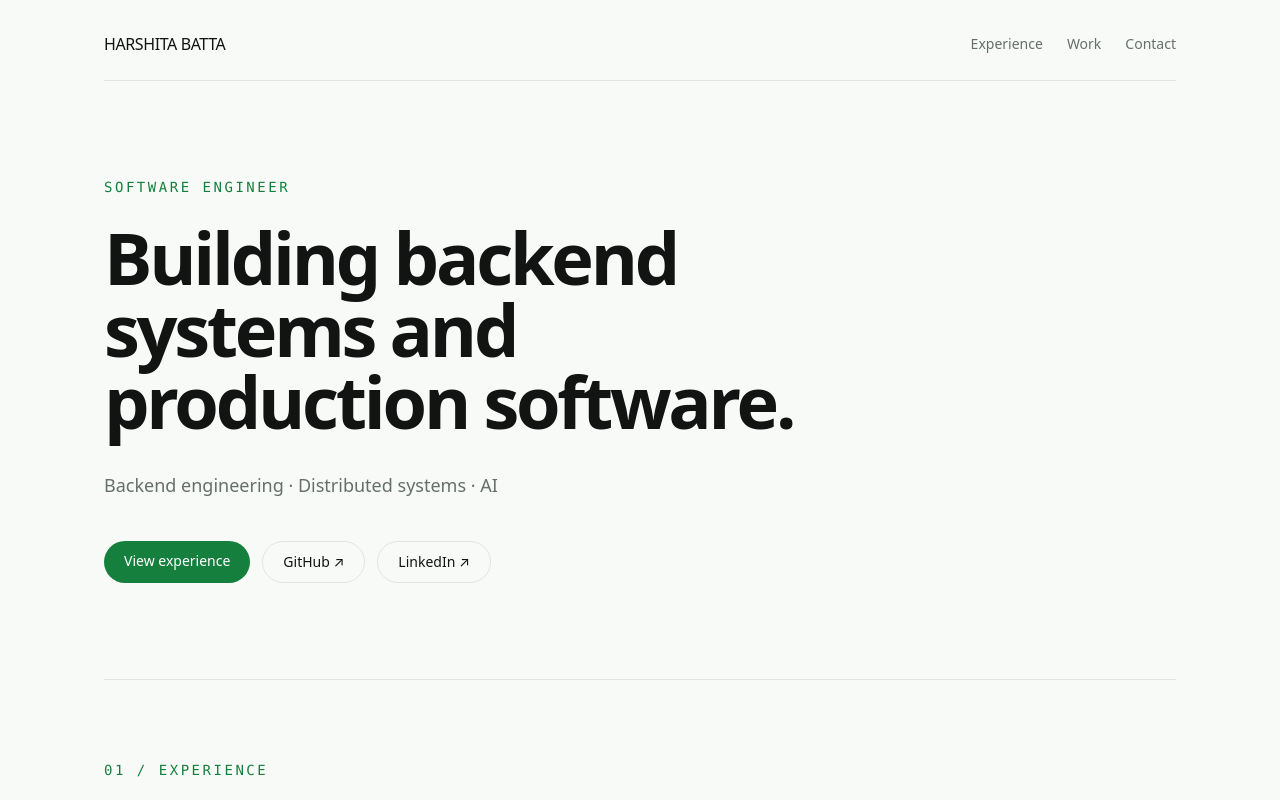
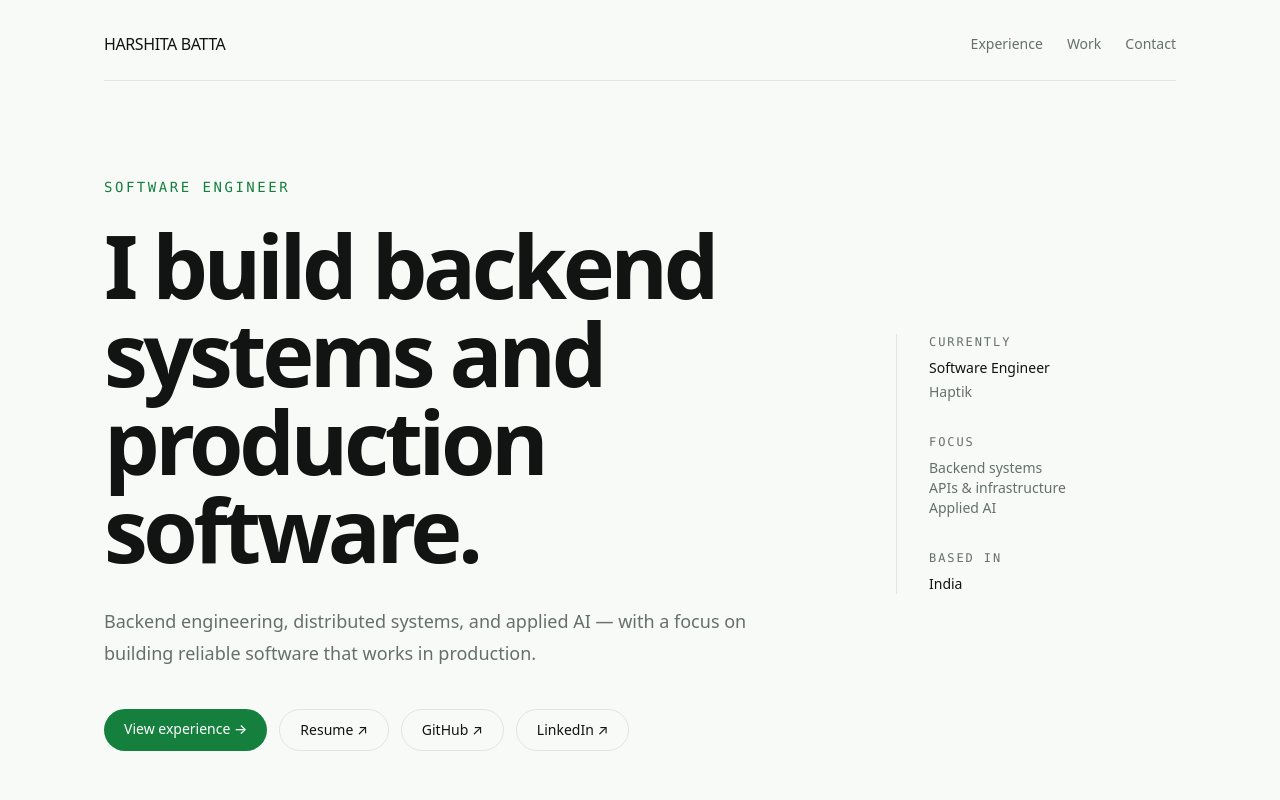
Before and after one commit to harshitabatta/Portfolio, a Next.js app: page / in a window 1280 px wide. Shown: the top 800 px of the page. Built offline with nearby package versions, Linux system fonts and the light colour scheme.

Commit message:
feat: refine portfolio hero and navigation actions

```diff
--- a/src/app/page.tsx
+++ b/src/app/page.tsx
@@ -5,7 +5,9 @@ export default function Home() {
     <main className="min-h-screen bg-[rgb(var(--background))] text-ink">
       <div className="mx-auto max-w-6xl px-6 py-8 sm:px-8 lg:px-10">
         <header className="flex items-center justify-between border-b border-line pb-6">
-          <Link href="#top" className="font-medium tracking-tight">HARSHITA BATTA</Link>
+          <Link href="#top" className="font-medium tracking-tight">
+            HARSHITA BATTA
+          </Link>
           <nav className="flex items-center gap-6 text-sm text-muted">
             <Link href="#experience" className="transition-colors hover:text-accent">Experience</Link>
             <Link href="#work" className="transition-colors hover:text-accent">Work</Link>
@@ -13,17 +15,49 @@ export default function Home() {
           </nav>
         </header>
 
-        <section id="top" className="flex min-h-[70vh] items-center py-24">
-          <div className="max-w-3xl">
+        <section id="top" className="grid min-h-[72vh] items-center gap-16 py-20 lg:grid-cols-[minmax(0,1fr)_280px] lg:py-24">
+          <div className="max-w-4xl">
             <p className="mb-6 font-mono text-sm uppercase tracking-[0.18em] text-accent">Software Engineer</p>
-            <h1 className="text-5xl font-semibold tracking-[-0.045em] sm:text-7xl">Building backend systems and production software.</h1>
-            <p className="mt-8 max-w-2xl text-lg leading-8 text-muted">Backend engineering · Distributed systems · AI</p>
+            <h1 className="text-5xl font-semibold leading-[0.98] tracking-[-0.05em] sm:text-7xl lg:text-[5.5rem]">
+              I build backend systems and production software.
+            </h1>
+            <p className="mt-8 max-w-2xl text-lg leading-8 text-muted">
+              Backend engineering, distributed systems, and applied AI — with a focus on building reliable software that works in production.
+            </p>
+
             <div className="mt-10 flex flex-wrap gap-3 text-sm">
-              <a href="#experience" className="rounded-full bg-accent px-5 py-2.5 font-medium text-white transition-colors hover:bg-accent-strong">View experience</a>
-              <a href="https://github.com/harshitabatta" target="_blank" rel="noreferrer" className="rounded-full border border-line px-5 py-2.5 transition-colors hover:border-accent hover:text-accent">GitHub ↗</a>
-              <a href="https://www.linkedin.com/in/harshita-batta/" target="_blank" rel="noreferrer" className="rounded-full border border-line px-5 py-2.5 transition-colors hover:border-accent hover:text-accent">LinkedIn ↗</a>
+              <a href="#experience" className="rounded-full bg-accent px-5 py-2.5 font-medium text-white transition-colors hover:bg-accent-strong">
+                View experience →
+              </a>
+              <a href="/Harshita_Batta_Resume.pdf" className="rounded-full border border-line px-5 py-2.5 transition-colors hover:border-accent hover:text-accent">
+                Resume ↗
+              </a>
+              <a href="https://github.com/harshitabatta" target="_blank" rel="noreferrer" className="rounded-full border border-line px-5 py-2.5 transition-colors hover:border-accent hover:text-accent">
+                GitHub ↗
+              </a>
+              <a href="https://www.linkedin.com/in/harshita-batta/" target="_blank" rel="noreferrer" className="rounded-full border border-line px-5 py-2.5 transition-colors hover:border-accent hover:text-accent">
+                LinkedIn ↗
+              </a>
             </div>
           </div>
+
+          <aside className="hidden border-l border-line pl-8 lg:block">
+            <div className="space-y-8 text-sm">
+              <div>
+                <p className="font-mono text-xs uppercase tracking-[0.16em] text-muted">Currently</p>
+                <p className="mt-2 font-medium">Software Engineer</p>
+                <p className="mt-1 text-muted">Haptik</p>
+              </div>
+              <div>
+                <p className="font-mono text-xs uppercase tracking-[0.16em] text-muted">Focus</p>
+                <p className="mt-2 text-muted">Backend systems<br />APIs &amp; infrastructure<br />Applied AI</p>
+              </div>
+              <div>
+                <p className="font-mono text-xs uppercase tracking-[0.16em] text-muted">Based in</p>
+                <p className="mt-2 font-medium">India</p>
+              </div>
+            </div>
+          </aside>
         </section>
 
         <section id="experience" className="border-t border-line py-20">
```
